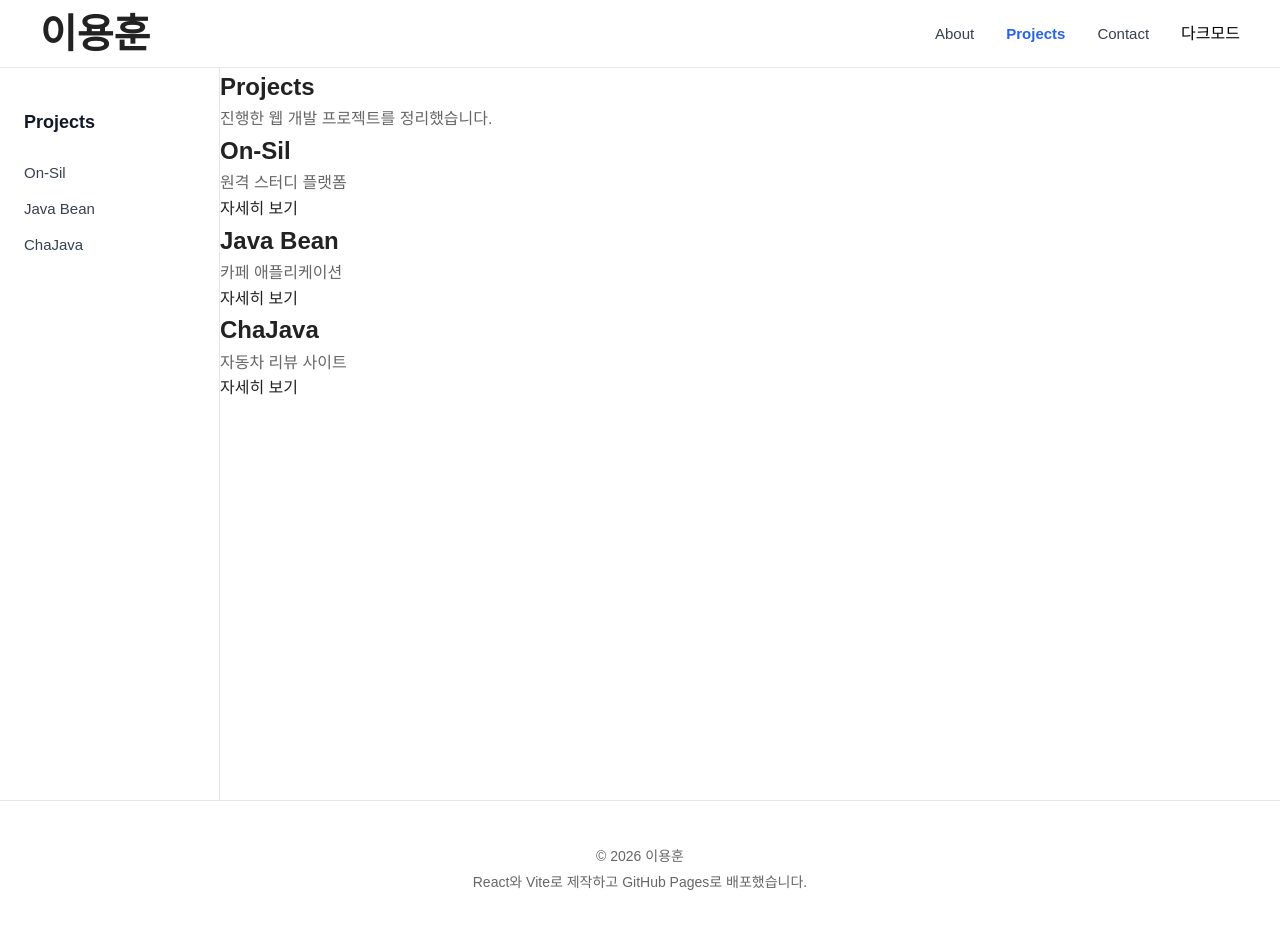
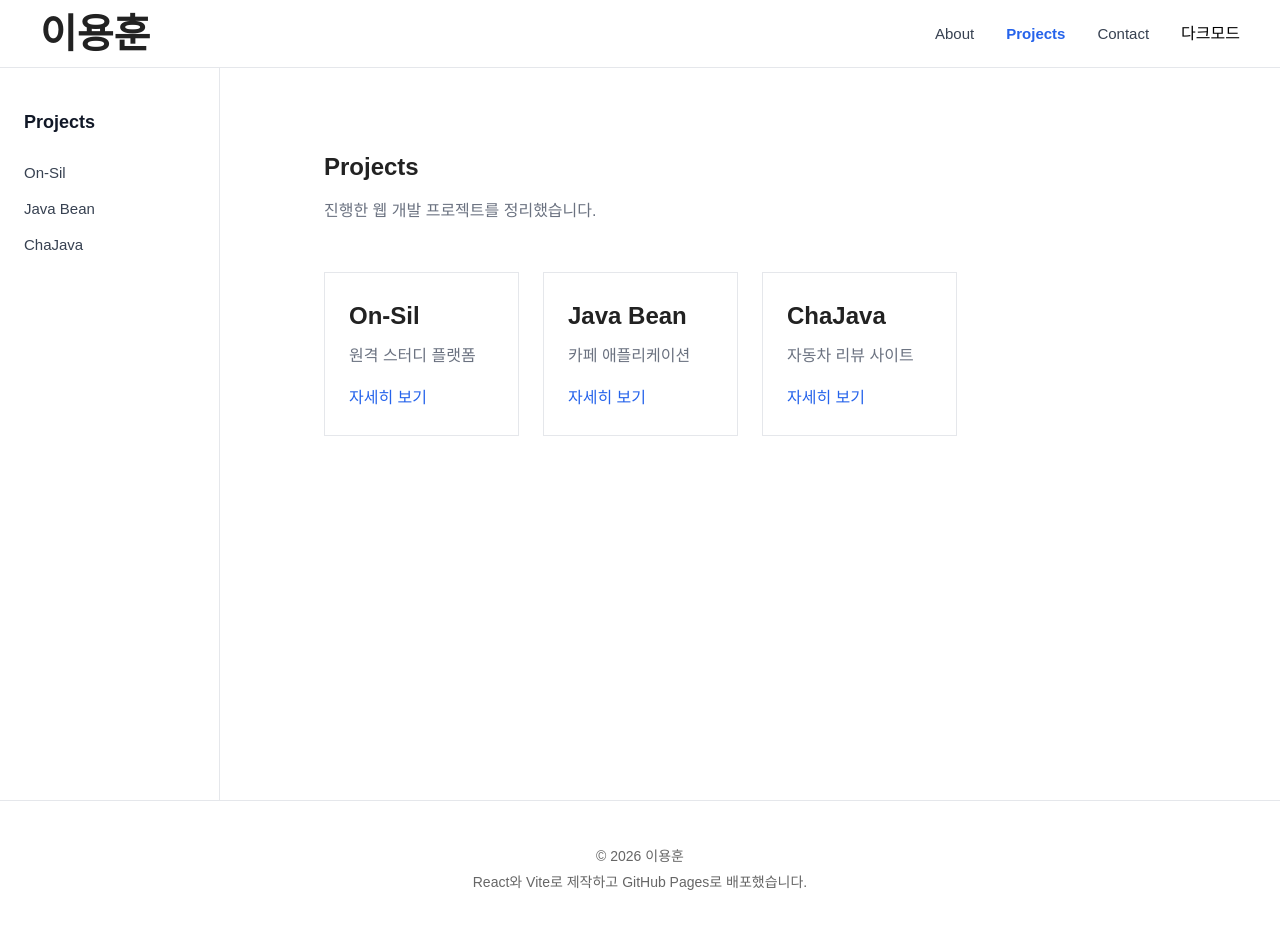
Before and after one commit to yongpro0526/yongpro0526.github.io, a React (Vite) app: page /projects in a window 1280 px wide. Shown: the top 928 px of the page. Built offline with nearby package versions, Linux system fonts and the light colour scheme; a web font is replaced by a local one.

Commit message:
feat: add projects page layout

```diff
--- a/src/components/Sidebar/Sidebar.css
+++ b/src/components/Sidebar/Sidebar.css
@@ -43,3 +43,11 @@
     color: #2563EB;
     font-weight: 600;
 }
+
+.layout {
+    display: flex;
+}
+
+.layout > main {
+    flex: 1;
+}
--- /dev/null
+++ b/src/pages/projects/Projects.css
@@ -0,0 +1,48 @@
+.projects {
+    max-width: 900px;
+    margin: 0 auto;
+    padding: 80px 24px 120px;
+}
+
+.projects-header {
+    margin-bottom: 48px;
+}
+
+.projects-header h1 {
+    margin: 0 0 12px;
+}
+
+.projects-header p {
+    margin: 0;
+    color: #6B7280;
+}
+
+.project-grid {
+    display: grid;
+    gap: 24px;
+}
+
+.project-card {
+    padding: 24px;
+    border: 1px solid #E5E7EB;
+}
+
+.project-card h2 {
+    margin: 0 0 8px;
+}
+
+.project-card p {
+    margin: 0 0 16px;
+    color: #6B7280;
+}
+
+.project-card a {
+    color: #2563EB;
+    text-decoration: none;
+}
+
+.project-grid {
+    display: grid;
+    grid-template-columns: repeat(4, 1fr);
+    gap: 24px;
+}
--- a/src/pages/projects/Projects.jsx
+++ b/src/pages/projects/Projects.jsx
@@ -1,4 +1,6 @@
 import { Link } from "react-router-dom";
+
+import "./Projects.css"
 
 const projects = [
     {
@@ -20,12 +22,13 @@ const projects = [
 
 function Projects() {
     return (
-        <main>
-            <section>
+        <section className="projects">
+            <div className="projects-header">
                 <h1>Projects</h1>
                 <p>진행한 웹 개발 프로젝트를 정리했습니다.</p>
+            </div>
+
             <div className="project-grid">
-                    <div className="project-card">
                 {projects.map((project) => (
                     <article
                         className="project-card"
@@ -37,9 +40,7 @@ function Projects() {
                     </article>
                 ))}
             </div>
-                </div>
         </section>
-        </main>
     );
 }
 
```
Lines whose indentation alone changed are shown as unchanged.
